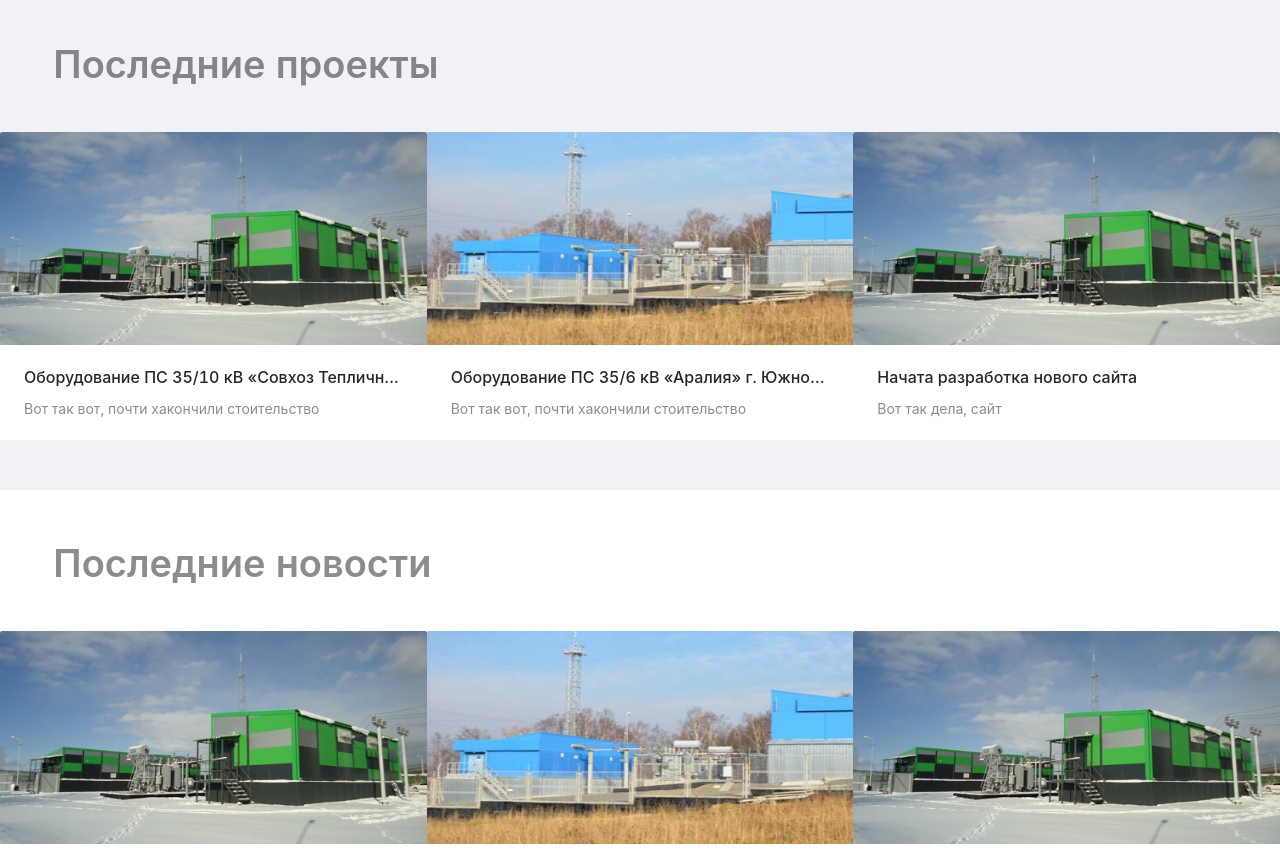
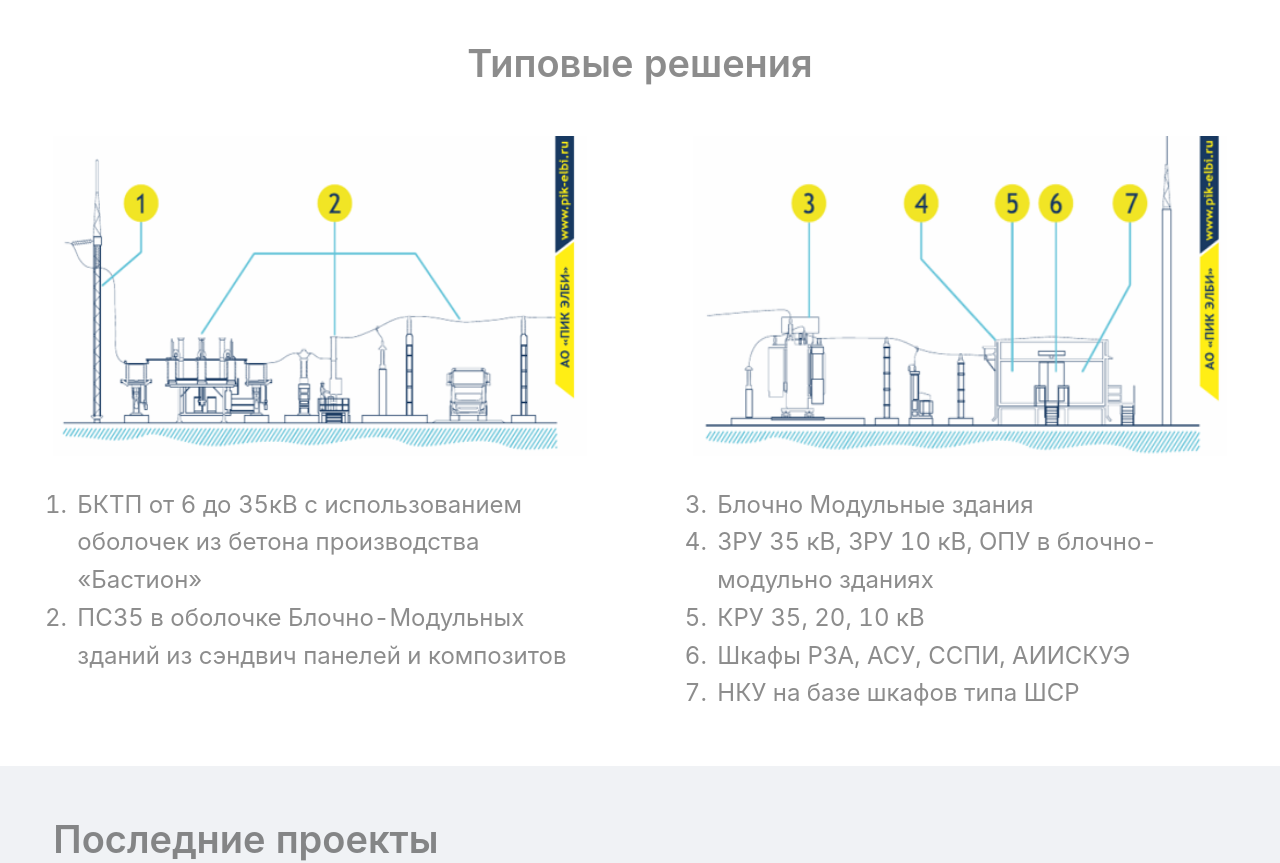
Before and after one commit to DoubleDoo/tde, a Next.js app: page / in a window 1280 px wide. Shown: the part 1540-2403 px from the top of the page. Built offline with nearby package versions, Linux system fonts and the light colour scheme.

Commit message:
Фикс регистра

```diff
--- /dev/null
+++ b/components/solutionsBlock.tsx
@@ -0,0 +1,89 @@
+import React from 'react';
+import styles from '../styles/SolutionsBlock.module.css'
+import 'antd/dist/antd.css';
+import { Card } from 'antd';
+import { Row, Col } from 'antd';
+import { Typography } from 'antd';
+import Image from 'next/image'
+
+const { Title, Paragraph, Text, Link } = Typography;
+
+type Props = {
+
+};
+type State = {
+
+};
+
+class SolutionsBlock extends React.Component<Props, State> {
+
+    constructor (props:Props) {
+      super(props)
+    }
+
+    render() {
+        return  <>
+        <Row className={styles.topBlock}>
+        <Col span={1}></Col>
+          <Col span={22} className={styles.data}>
+            <Typography>
+              <Title className={styles.titlesBlock} type={"secondary"} level={1}>Типовые решения</Title>
+            </Typography>
+          </Col>
+          <Col span={1}></Col>
+        </Row>
+        <Row className={styles.whiteBlock}>
+        <Col span={1}></Col>
+          <Col span={10} className={styles.data}>
+            <Image src={"/r1.png"} layout="responsive" width={500} height={300}/>
+          </Col>
+          <Col span={2}></Col>
+          <Col span={10} className={styles.data}>
+            <Image src={"/r2.png"} layout="responsive" width={500} height={300}/>
+          </Col>
+          <Col span={1}></Col>
+        </Row>
+
+        <Row className={styles.whiteBlock}>
+        <Col span={1}></Col>
+          <Col span={10}>
+          <Paragraph className={styles.textBlock}  type={"secondary"}>
+            <ol>
+              <li>
+              БКТП от 6 до 35кВ с использованием оболочек из бетона производства «Бастион»
+              </li>
+              <li>
+              ПС35 в оболочке Блочно-Модульных зданий из сэндвич панелей и композитов
+              </li>
+            </ol>
+          </Paragraph>
+          </Col>
+          <Col span={2}></Col>
+          <Col span={10}>
+          <Paragraph className={styles.textBlock}  type={"secondary"}>
+            <ol start={3}>
+              <li>
+              Блочно Модульные здания
+              </li>
+              <li>
+              ЗРУ 35 кВ, ЗРУ 10 кВ, ОПУ в блочно-модульно зданиях
+              </li>
+              <li>
+              КРУ 35, 20, 10 кВ
+              </li>
+              <li>
+              Шкафы РЗА, АСУ, ССПИ, АИИСКУЭ
+              </li>
+              <li>
+              НКУ на базе шкафов типа ШСР
+              </li>
+            </ol>
+          </Paragraph>
+          </Col>
+          <Col span={1}></Col>
+        </Row>
+      </>
+    }
+  }
+
+export { SolutionsBlock }
--- a/pages/index.tsx
+++ b/pages/index.tsx
@@ -8,7 +8,7 @@ import {CustomHeader} from '../components/header';
 import {CustomFooter} from '../components/footer';
 import {AboutBlock} from '../components/aboutBlock';
 import { LastProjects } from '../components/lastProjects';
-// import { SolutionsBlock } from '../components/solutionsBlock';
+import { SolutionsBlock } from '../components/solutionsBlock';
 import { Partners } from '../components/partners';
 import { Subscribe } from '../components/subscribe';
 import { Test } from '../components/test';
@@ -28,7 +28,7 @@ const Home: NextPage = () => {
           <AboutBlock/>
         </Col>
         <Col span={24}>
-        {/* <SolutionsBlock/> */}
+        <SolutionsBlock/>
         </Col>
         <Col span={24}>
           <LastProjects/>
```
